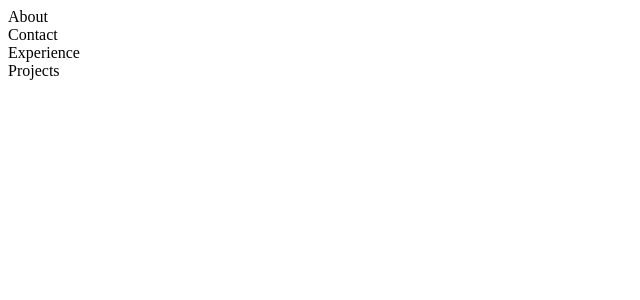
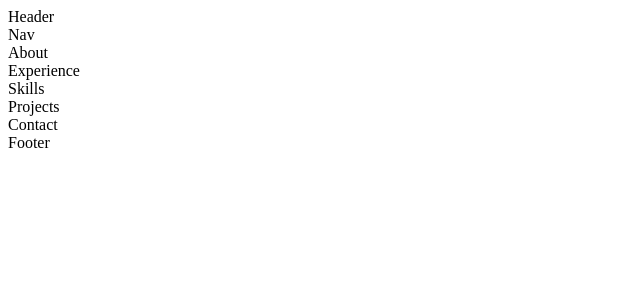
Before and after one commit to hauzhengyi/React-Portfolio, a React (Vite) app: page / in a window 1280 px wide. Shown: the top 300 px of the page, without its empty margins (0-640 px from the left). Built offline with nearby package versions, Linux system fonts and the light colour scheme.

Commit message:
2 files modified, 7 added

```diff
--- a/src/App.jsx
+++ b/src/App.jsx
@@ -2,15 +2,23 @@ import './App.css';
 import About from './components/about/About';
 import Contact from './components/contact/Contact';
 import Experience from './components/experience/Experience';
+import Footer from './components/footer/Footer';
+import Header from './components/header/Header';
+import Nav from './components/nav/Nav';
 import Projects from './components/projects/Projects';
+import Skills from './components/skills/Skills';
 
 function App() {
   return (
     <div className="App">
+      <Header />
+      <Nav />
       <About />
+      <Experience />
+      <Skills />
+      <Projects />
       <Contact />
-      <Experience />
-      <Projects />
+      <Footer />
     </div>
   );
 }
--- /dev/null
+++ b/src/components/footer/Footer.jsx
@@ -0,0 +1,7 @@
+import React from 'react';
+
+function Footer() {
+  return <div className="App">Footer</div>;
+}
+
+export default Footer;
--- /dev/null
+++ b/src/components/header/Header.jsx
@@ -0,0 +1,7 @@
+import React from 'react';
+
+function Header() {
+  return <div className="App">Header</div>;
+}
+
+export default Header;
--- /dev/null
+++ b/src/components/nav/Nav.jsx
@@ -0,0 +1,7 @@
+import React from 'react';
+
+function Nav() {
+  return <div className="App">Nav</div>;
+}
+
+export default Nav;
--- /dev/null
+++ b/src/components/skills/Skills.jsx
@@ -0,0 +1,7 @@
+import React from 'react';
+
+function Skills() {
+  return <div className="App">Skills</div>;
+}
+
+export default Skills;
--- a/src/index.css
+++ b/src/index.css
@@ -0,0 +1,37 @@
+@import url('https://fonts.googleapis.com/css2?family=Poppins:ital,wght@0,300;0,400;0,500;0,600;1,300;1,400;1,600&display=swap');
+
+* {
+  margin: 0;
+  padding: 0;
+  border: 0;
+  outline: 0;
+  box-sizing: border-box;
+  list-style: none;
+  text-decoration: none;
+}
+
+:root {
+  --color-primary: rgb(236, 243, 255);
+  --color-secondary: #9d9dff;
+  --color-secondary-alt: #9dceff;
+  --color-accent: #4b4bff;
+  --color-accent-alt: #4baeff;
+  --color-shadow: rgb(64, 64, 64, 0.4);
+  --color-inactive: rgb(64, 64, 64, 0.4);
+
+  --container-width-lg: 75%;
+  --container-width-md: 86%;
+  --container-width-sm: 90%;
+}
+
+html {
+  scroll-behavior: smooth;
+}
+
+::-webkit-scrollbar {
+  display: none;
+}
+
+body {
+  font-family: 'Poppins', sans-serif;
+}
```
Also changed, not shown: src/components/header/header.css (added), src/components/nav/nav.css (added), src/components/skills/skills.css (added).
